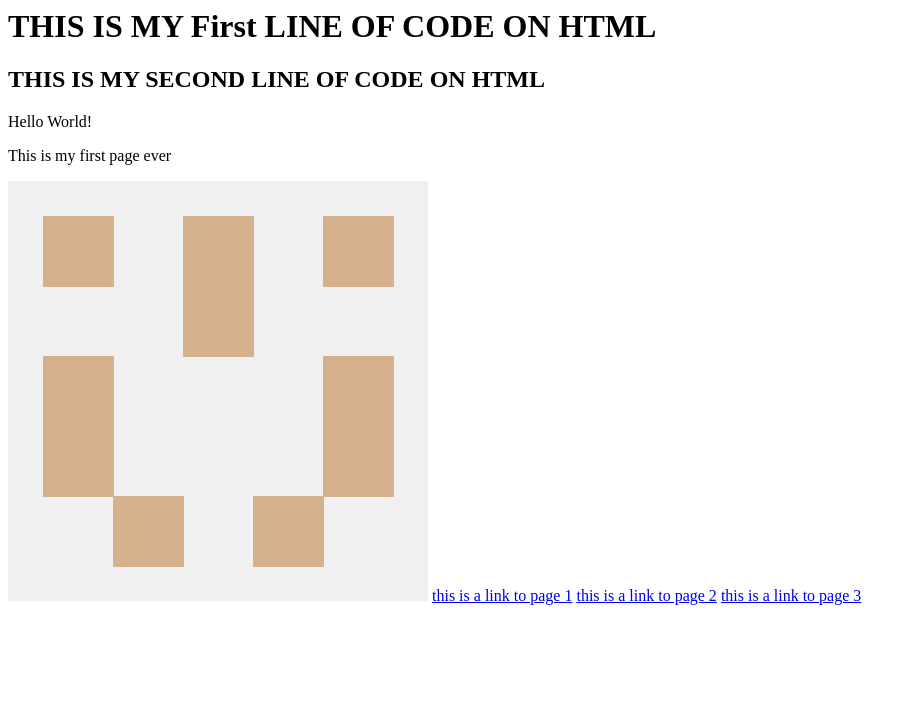
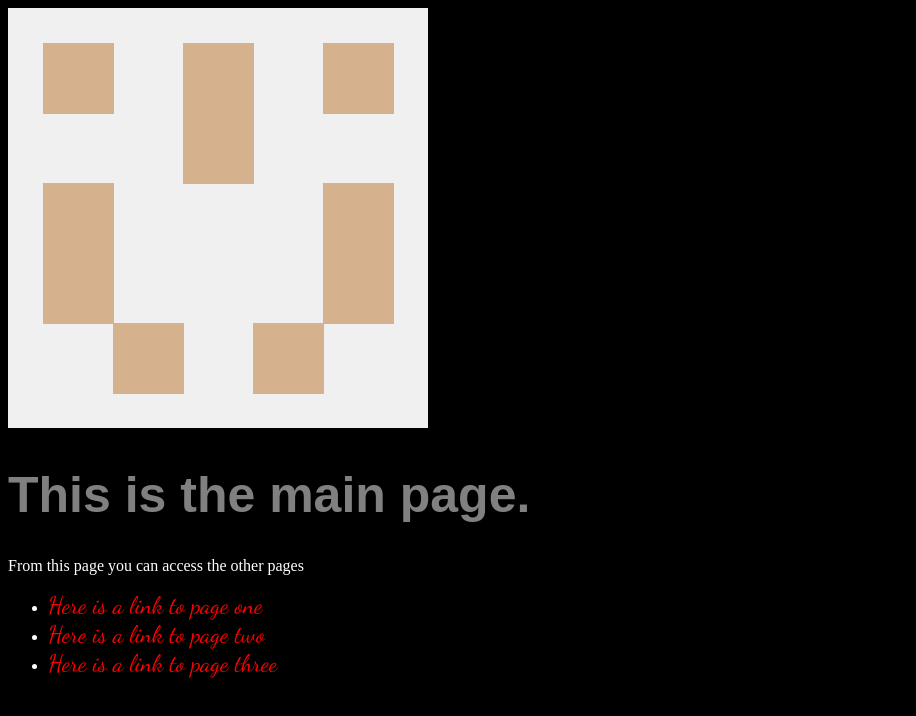
Before and after one commit to FreddyEstrella/freddyestrella.github.io, a plain HTML site: page index.html in a window 1280 px wide. Shown: the whole page, without its empty margins (0-916 px from the left). Drawn offline with Linux system fonts and the light colour scheme; a web font is replaced by a local one.

Commit message:
Update index.html

```diff
--- a/index.html
+++ b/index.html
@@ -1,9 +1,40 @@
-<h1>THIS IS MY First LINE OF CODE ON HTML</h1>
-<h2>THIS IS MY SECOND LINE OF CODE ON HTML</h2>
+<!DOCTYPE html>
+<html>
+<head>
+  <meta charset="utf-8">
+  <link href="https://fonts.googleapis.com/css?family=Notable" rel="stylesheet">
+  <link href="https://fonts.googleapis.com/css?family=Dancing+Script" rel="stylesheet">
+  <title>Main page</title>
+  <style>
+    body {
+        background-color: black;
+        color: white;
+    }
+    h1 {
+        font-family: 'Notable', sans-serif;
+        color: gray;
+        font-size: 50px;
+    }
+    a {
+        color: red;
+        font-family: 'Dancing Script', cursive;
+        font-size: 24px;
+        text-decoration: none;
+    }
+    a:hover{
+      color: green;
+    }
+  </style>
+</head>
 
-<p>Hello World!</p>
-<p>This is my first page ever</p>
-<img src="IMGS/githubavatar.png">
-<a href="page1.html"> this is a link to page 1</a>
-<a href="page2.html"> this is a link to page 2</a>
-<a href="page3.html"> this is a link to page 3</a>
+<body>
+    <img src="IMGS/githubavatar.png">
+    <h1>This is the main page.</h1>
+    <p>From this page you can access the other pages</p>
+    <ul>
+      <li><a href="page1.html">Here is a link to page one</a></li>
+      <li><a href="page2.html">Here is a link to page two</a></li>
+      <li><a href="page3.html">Here is a link to page three</a></li>
+    </ul>
+</body>
+</html>
```
